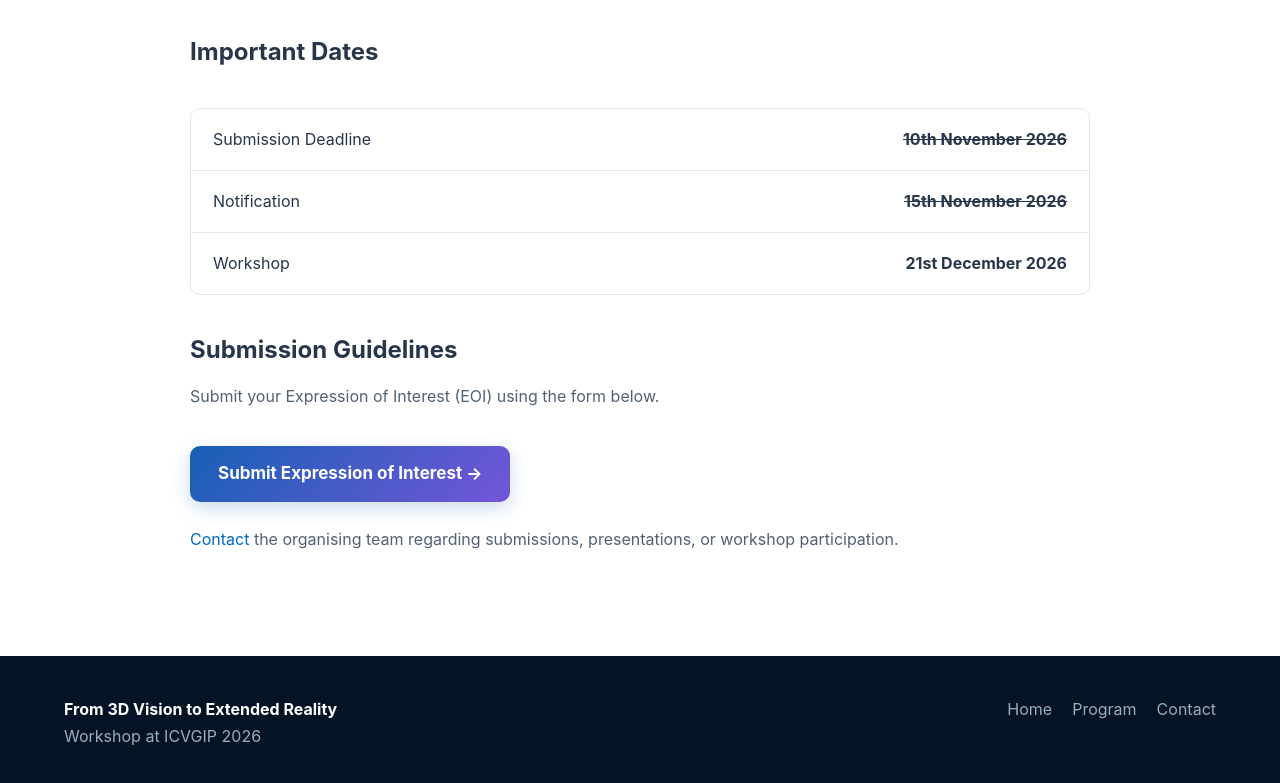
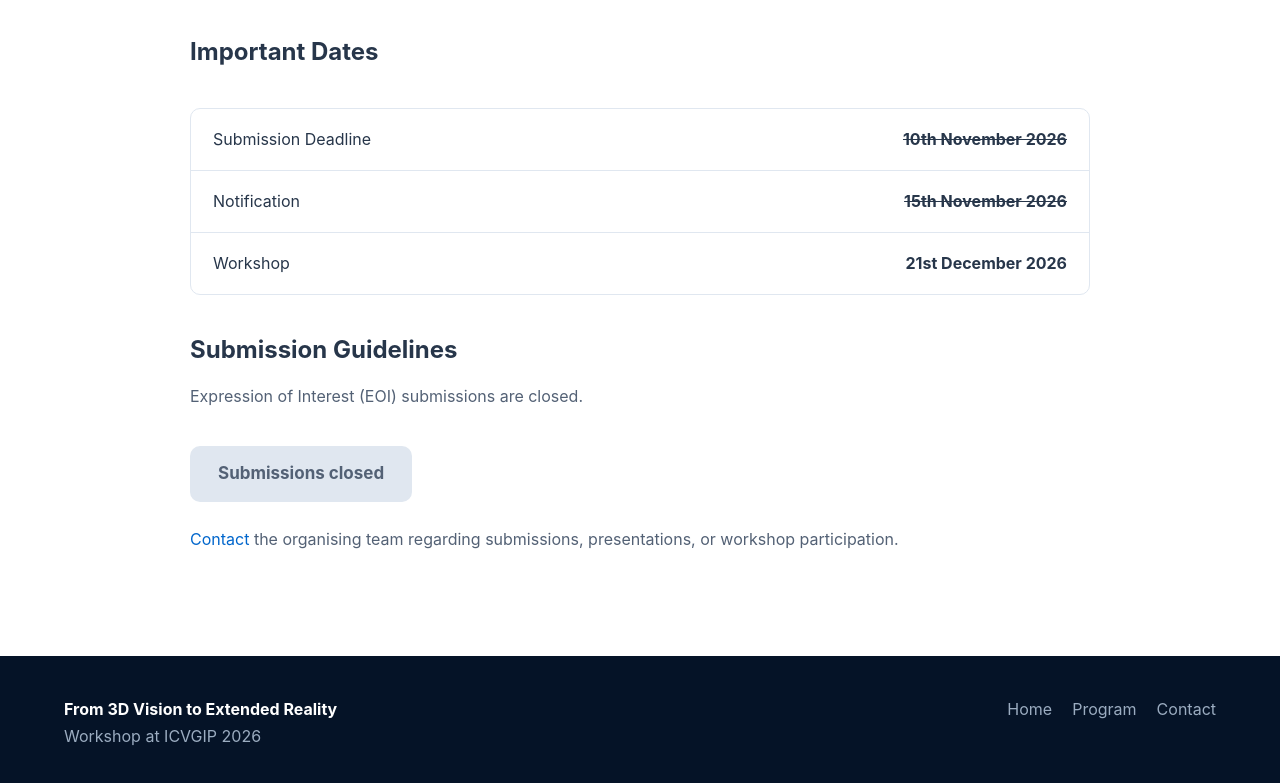
Before and after one commit to 3dv2xr/icvgip-workshop, a plain HTML site: page call-for-presentations.html in a window 1280 px wide. Shown: the part 2647-3430 px from the top of the page. Drawn offline with Linux system fonts and the light colour scheme.

```diff
--- a/call-for-presentations.html
+++ b/call-for-presentations.html
@@ -6,7 +6,7 @@
   <title>
    Call for Presentations | ICVGIP 2026 Workshop
   </title>
-  <link href="css/style.css" rel="stylesheet">
+  <link href="css/style.css?v=eoi-closed" rel="stylesheet">
  </head>
  <body>
   <nav class="navbar">
@@ -214,16 +214,9 @@ training, and industrial XR
         form</a>.
     </p> -->
 
-    <p>Submit your Expression of Interest (EOI) using the form below.</p>
+    <p>Expression of Interest (EOI) submissions are closed.</p>
 
-        <a
-        href="https://docs.google.com/forms/d/e/1FAIpQLSfJjMQpuecK3H3zYvZFDbs9FVu8neKpHUT4HiJ_HBpRRZFn1w/viewform?usp=header"
-        class="eoi-button"
-        target="_blank"
-        rel="noopener noreferrer"
-        >
-        Submit Expression of Interest →
-        </a>
+        <button type="button" class="eoi-button" disabled>Submissions closed</button>
 
     <p>
     <a href="contact.html"
--- a/css/style.css
+++ b/css/style.css
@@ -220,3 +220,5 @@ footer strong { color: white; }
 .paper-card .paper-award { margin: 18px 0 0; color: var(--blue); }
 
 .paper-details .paper-presenter { color: #b42318; font-weight: 700; }
+
+.eoi-button:disabled { background: #e0e7f0; color: #536175; border: 0; font-family: inherit; cursor: not-allowed; box-shadow: none; transform: none; }
```
Also changed, not shown: speakers.html (+2 -3 lines).
